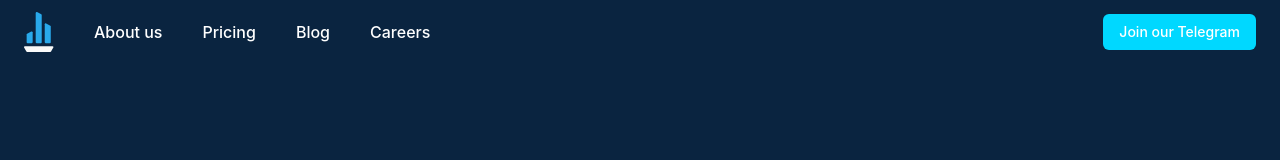
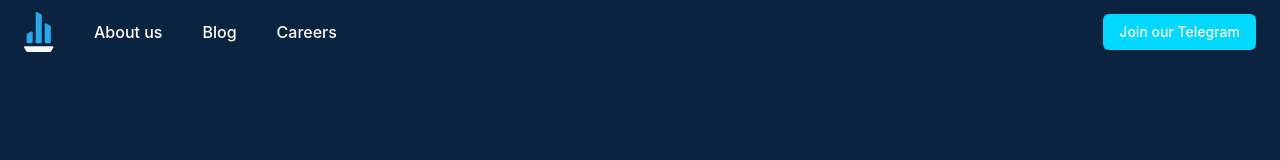
Before and after one commit to datablock-ai/presail-website, a Next.js app: page / in a window 1280 px wide. Shown: the top 160 px of the page. Built offline with nearby package versions, Linux system fonts and the light colour scheme.

Commit message:
Remove pricing page

```diff
--- a/components/Header.js
+++ b/components/Header.js
@@ -4,7 +4,6 @@ import { Popover, Transition } from '@headlessui/react'
 import { MenuIcon, XIcon } from '@heroicons/react/outline'
 const navigation = [
   { name: 'About us', href: '/about' },
-  { name: 'Pricing', href: '/pricing' },
   { name: 'Blog', href: 'https://blog.presail.com' },
   { name: 'Careers', href: 'https://presail.recruitee.com/' }
 ]
```
